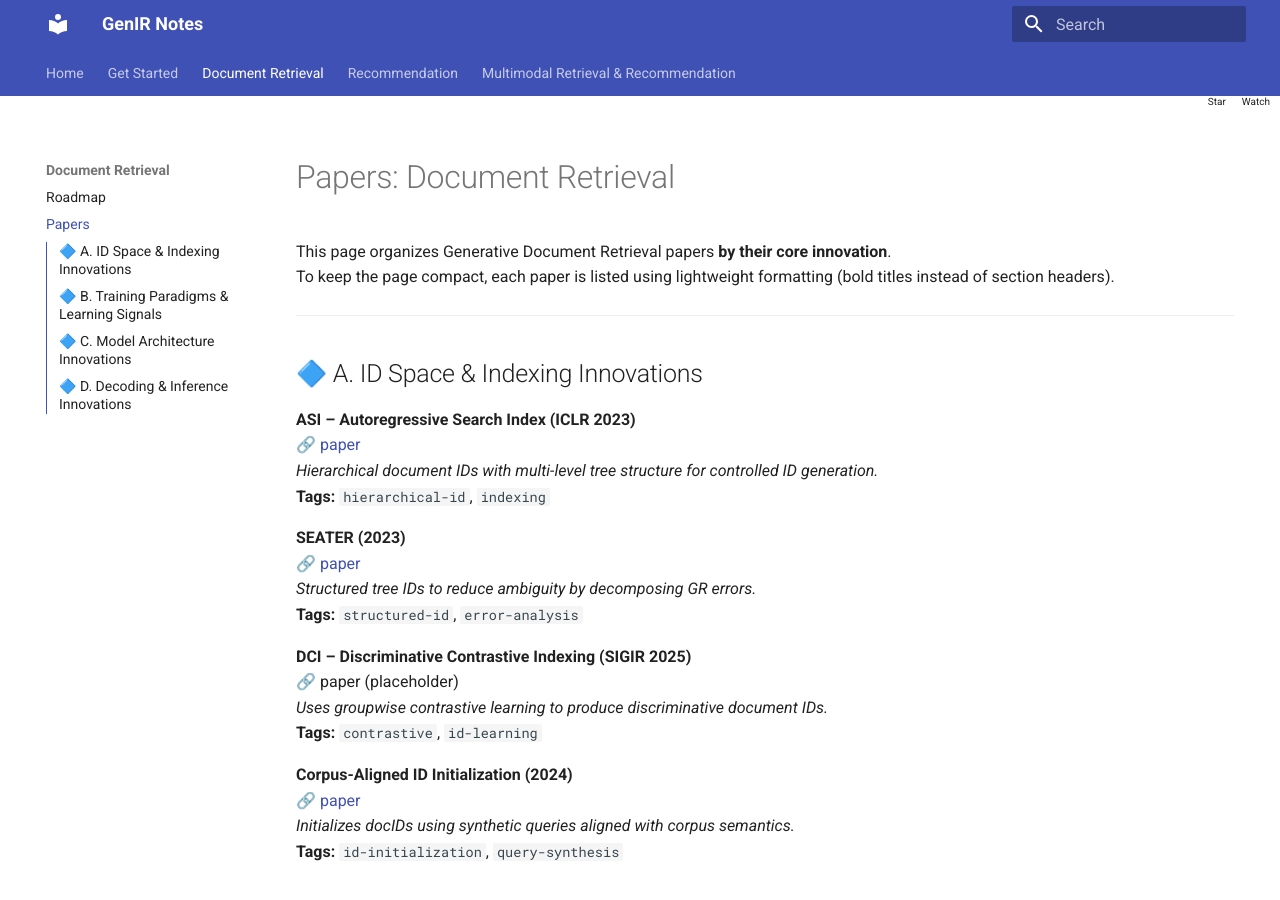
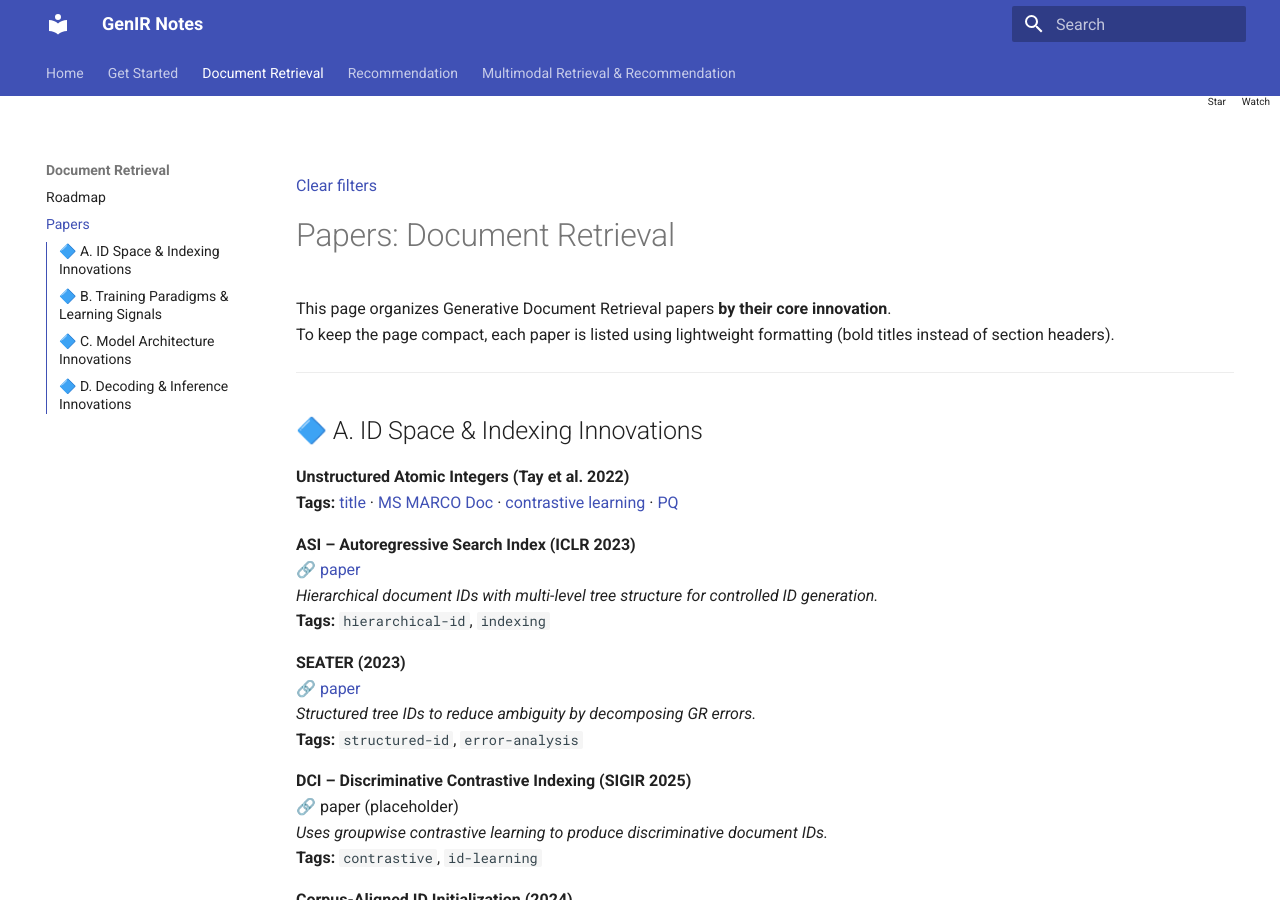
Before and after one commit to GenIR-notes/genir-notes, an MkDocs documentation site: the page built from docs/document_retrieval/papers.md, in a window 1280 px wide and 900 px high. Built offline with MkDocs 1.6.1 and Material for MkDocs 9.7.7, drawn with Linux system fonts in a browser that asks for light colours.

Commit message:
Update papers.md

```diff
--- a/docs/document_retrieval/papers.md
+++ b/docs/document_retrieval/papers.md
@@ -1,3 +1,5 @@
+[Clear filters](#)
+
 # Papers: Document Retrieval
 
 This page organizes Generative Document Retrieval papers **by their core innovation**.
@@ -6,6 +8,9 @@ To keep the page compact, each paper is listed using lightweight formatting (bol
 ---
 
 ## 🔷 A. ID Space & Indexing Innovations
+
+**Unstructured Atomic Integers (Tay et al. 2022)**
+**Tags:**  [title](#q=title) · [MS MARCO Doc](#q=msmarcodoc) · [contrastive learning](#q=contrastive) · [PQ](#q=pq)
 
 **ASI – Autoregressive Search Index (ICLR 2023)**
 🔗 [paper](https://arxiv.org/abs/2204.10628)
```
